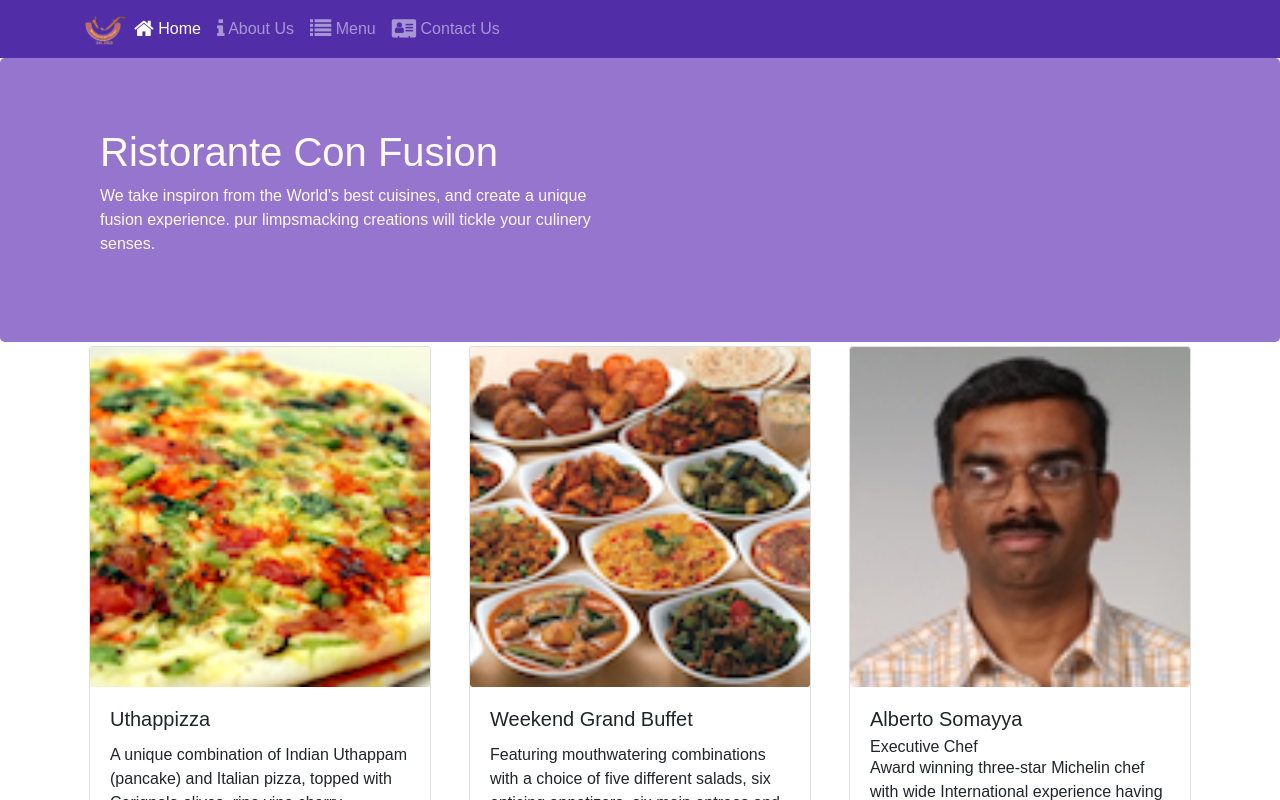
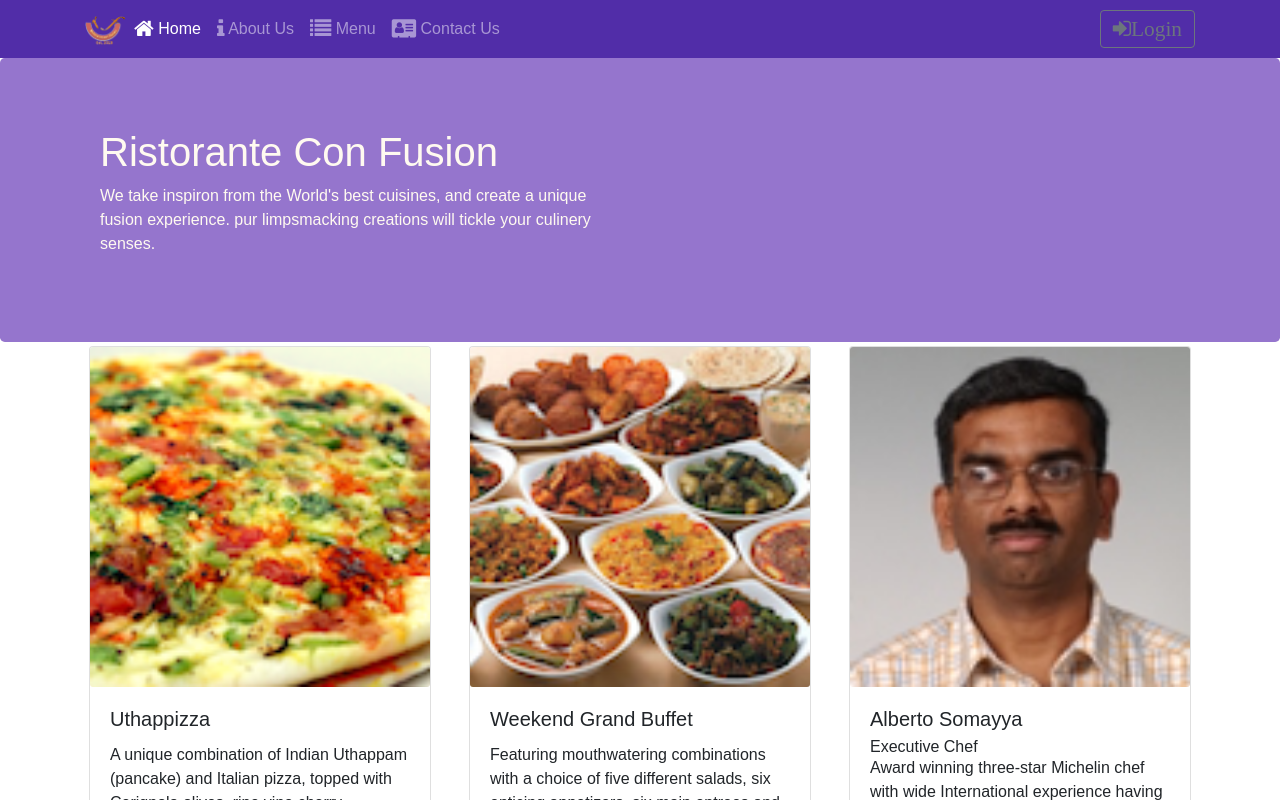
Before and after one commit to shawntharoo/confusion-practise, a React (Create React App) app: page /home in a window 1280 px wide. Shown: the top 800 px of the page. Built offline with nearby package versions, Linux system fonts and the light colour scheme.

Commit message:
uncontrolled forms

```diff
--- a/src/components/HeaderComponent.js
+++ b/src/components/HeaderComponent.js
@@ -1,20 +1,34 @@
 import React, { Component } from 'react';
-import { Navbar, NavbarBrand, Jumbotron, Nav, NavbarToggler, Collapse, NavItem } from 'reactstrap';
+import { Navbar, NavbarBrand, Jumbotron, Nav, NavbarToggler, Collapse, NavItem, Modal, ModalBody, ModalHeader, Form, FormGroup, Input, Button, Label } from 'reactstrap';
 import { NavLink } from 'react-router-dom';
 
 
 class Header extends Component {
-constructor(props){
+    constructor(props) {
         super(props);
 
         this.state = {
-        isNavOpen : false
+            isNavOpen: false,
+            isModalOpen: false
         }
         this.toggleNav = this.toggleNav.bind(this);
+        this.toggleModal = this.toggleModal.bind(this);
+        this.handleLogin = this.handleLogin.bind(this);
     }
 
-toggleNav(){
-    this.setState({isNavOpen : !this.state.isNavOpen})
+    toggleNav() {
+        this.setState({ isNavOpen: !this.state.isNavOpen })
+    }
+
+    toggleModal() {
+        this.setState({ isModalOpen: !this.state.isModalOpen })
+    }
+
+    handleLogin(event) {
+        this.toggleModal();
+        alert("Username " + this.username.value + " password " + this.password.value + " Remember " + this.remember.checked);
+        event.preventDefault();
+
     }
 
     render() {
@@ -49,6 +63,13 @@
                             </NavLink>
                                 </NavItem>
                             </Nav>
+                            <Nav className="ml-auto" navbar>
+                                <NavItem>
+                                    <Button outline onClick={this.toggleModal}>
+                                        <span className="fa fa-sign-in fa-lg">Login</span>
+                                    </Button>
+                                </NavItem>
+                            </Nav>
                         </Collapse>
                     </div>
                 </Navbar>
@@ -62,6 +83,28 @@
                         </div>
                     </div>
                 </Jumbotron>
+                <Modal isOpen={this.state.isModalOpen} toggle={this.toggleModal}>
+                    <ModalHeader toggle={this.toggleModal}>Login</ModalHeader>
+                    <ModalBody>
+                        <Form onSubmit={this.handleLogin}>
+                            <FormGroup>
+                                <Label htmlFor="username"> Username </Label>
+                                <Input type="text" id="ussername" name="username" innerRef={((input) => this.username = input)} />
+                            </FormGroup>
+                            <FormGroup>
+                                <Label htmlFor="password"> Password </Label>
+                                <Input type="password" id="password" name="password" innerRef={((input) => this.password = input)} />
+                            </FormGroup>
+                            <FormGroup check>
+                                <Label check>
+                                    <Input type="checkbox" id="remember" name="remember" innerRef={((input) => this.remember = input)} />
+                                    Remember Me
+                            </Label>
+                            </FormGroup>
+                        <Button type="submit" value="submit" color="primary">Login </Button>
+                        </Form>
+                    </ModalBody>
+                </Modal>
             </React.Fragment>
         )
     }
```
Lines whose indentation alone changed are shown as unchanged.
